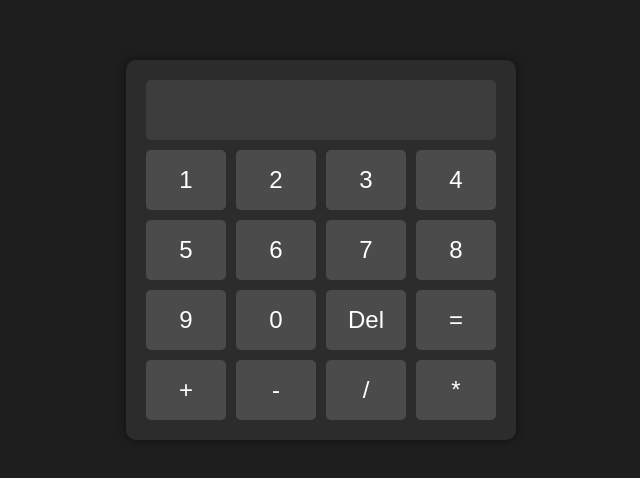
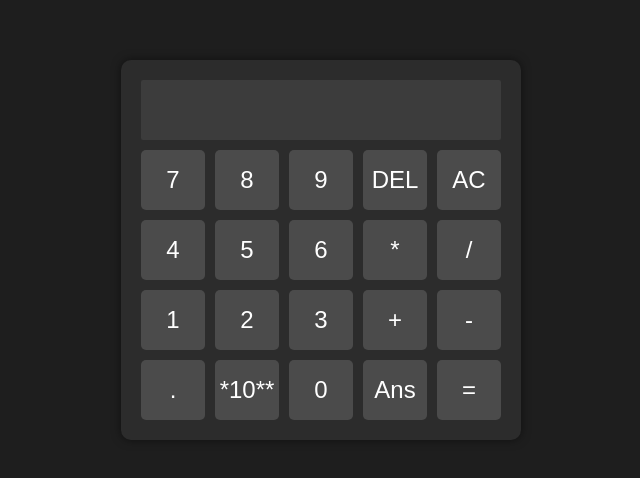
Before and after one commit to samiulmuztaba/Simple-Calculator, a plain HTML site: page index.html in a window 1280 px wide. Shown: the part 158-636 px from the top of the page, without its empty margins (319-959 px from the left). Drawn offline with nearby package versions, Linux system fonts and the light colour scheme.

Commit message:
some functionalities added

```diff
--- a/index.html
+++ b/index.html
@@ -32,22 +32,26 @@
     </butto> -->
     <div class="calculator">
       <input type="text" id="display" class="display" readonly />
-      <div class="button" id="btn-1">1</div>
-      <div class="button" id="btn-2">2</div>
-      <div class="button" id="btn-3">3</div>
-      <div class="button" id="btn-4">4</div>
-      <div class="button" id="btn-5">5</div>
-      <div class="button" id="btn-6">6</div>
-      <div class="button" id="btn-7">7</div>
-      <div class="button" id="btn-8">8</div>
-      <div class="button" id="btn-9">9</div>
-      <div class="button" id="btn-0">0</div>
-      <div class="button" id="btn-del">Del</div>
-      <div class="button" id="btn-equal">=</div>
-      <div class="button" id="btn-add">+</div>
-      <div class="button" id="btn-subtract">-</div>
-      <div class="button" id="btn-divide">/</div>
-      <div class="button" id="btn-multiply">*</div>
+      <div class="button">7</div>
+      <div class="button">8</div>
+      <div class="button">9</div>
+      <div class="button">DEL</div>
+      <div class="button">AC</div>
+      <div class="button">4</div>
+      <div class="button">5</div>
+      <div class="button">6</div>
+      <div class="button">*</div>
+      <div class="button">/</div>
+      <div class="button">1</div>
+      <div class="button">2</div>
+      <div class="button">3</div>
+      <div class="button">+</div>
+      <div class="button">-</div>
+      <div class="button">.</div>
+      <div class="button">*10**</div>
+      <div class="button">0</div>
+      <div class="button">Ans</div>
+      <div class="button">=</div>
     </div>
     <script src="script.js"></script>
   </body>
--- a/script.js
+++ b/script.js
@@ -1,5 +1,4 @@
-// let display = document.getElementById('display');
-// display.value = 'Means it to be free'
+
 
 let display = document.getElementById('display');
 let buttons = document.querySelectorAll('.button');
@@ -10,8 +9,11 @@ buttons.forEach(button => {
     button.addEventListener('click', () => {
         const value = button.innerText;
 
-        if (value === 'Del') {
-            currentInput = currentInput.slice(0, -1);;
+        if (value === 'AC') {
+            currentInput = '';
+            display.value = '';
+        } else if (value === 'DEL') {
+            currentInput = currentInput.slice(0, -1);
             display.value = currentInput;
         } else if (value === '=') {
             if (currentInput) {
--- a/style.css
+++ b/style.css
@@ -9,34 +9,34 @@ body {
 
 .calculator {
   display: grid;
-  grid-template-columns: repeat(4, 80px);
-  grid-gap: 10px;
+  grid-template-columns: repeat(5, 4rem);
+  grid-gap: 0.625rem;
   background-color: #2c2c2c;
-  padding: 20px;
-  border-radius: 10px;
-  box-shadow: 0 0 10px rgba(0, 0, 0, 0.5);
+  padding: 1.25rem;
+  border-radius: 0.625rem;
+  box-shadow: 0 0 0.625rem rgba(0, 0, 0, 0.5);
 }
 
 .display {
-  grid-column: span 4;
-  height: 60px;
+  grid-column: span 5;
+  height: 3.75rem;
   background-color: #3c3c3c;
   color: #ffffff;
-  font-size: 28px;
+  font-size: 1.75rem;
   text-align: right;
   border: none;
-  border-radius: 5px;
-  padding: 0 10px;
+  border-radius: 0.1325rem;
+  padding: 0 0.625rem;
 }
 
 .button {
   display: flex;
   justify-content: center;
   align-items: center;
-  height: 60px;
+  height: 3.75rem;
   background-color: #4b4b4b;
   color: #ffffff;
-  font-size: 24px;
+  font-size: 1.5rem;
   border-radius: 5px;
   cursor: pointer;
   transition: background-color 0.3s;
```
